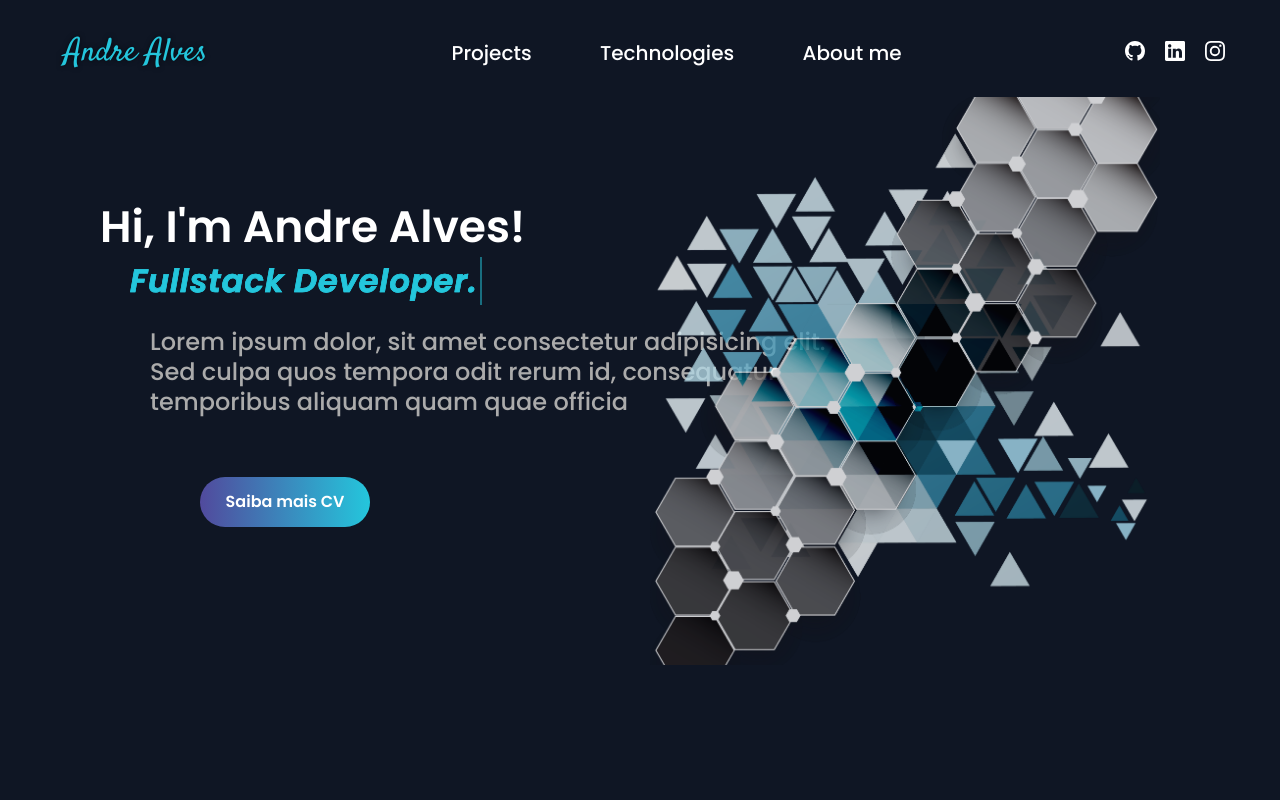
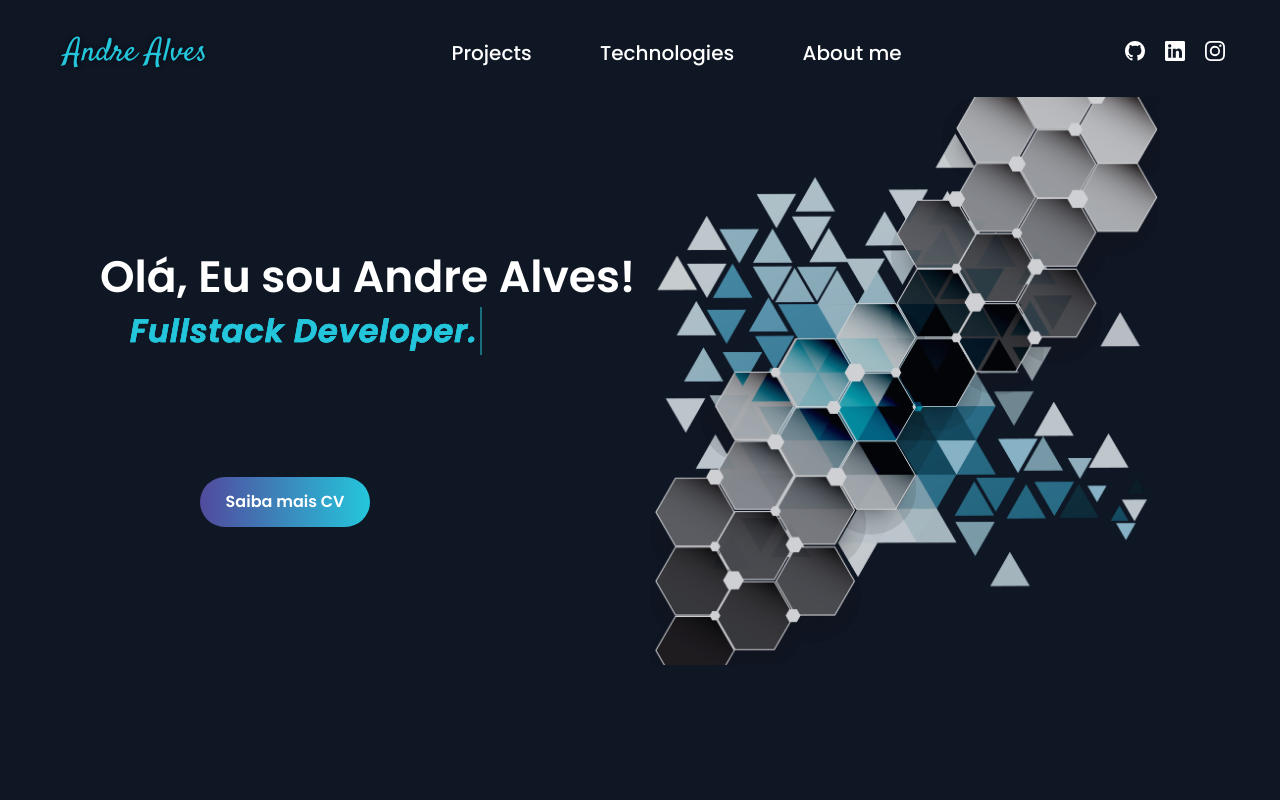
Before and after one commit to andallves/portfolio2.0, a React (Vite) app: page / in a window 1280 px wide. Shown: the top 800 px of the page. Built offline with nearby package versions, Linux system fonts and the light colour scheme.

Commit message:
removing paragraph

```diff
--- a/src/layout/Header/index.tsx
+++ b/src/layout/Header/index.tsx
@@ -6,18 +6,13 @@ export const Header = () => {
   return (
     <Styled.Header>
       <h1 >
-        Hi, I'm Andre Alves!
+        Olá, Eu sou Andre Alves!
       </h1>
       <div className="text-animate">
         <h3>Fullstack Developer.</h3>
       </div>
 
-      <p>
-        Lorem ipsum dolor, sit amet consectetur adipisicing elit. Sed culpa quos
-        tempora odit rerum id, consequatur temporibus aliquam quam quae officia
-      </p>
-
-      <img src={headerBg} alt="abstract image" />
+      <img src={headerBg} alt="Imagem abstrata" />
 
       <Curriculum />
     </Styled.Header>
--- a/src/layout/Header/styles.ts
+++ b/src/layout/Header/styles.ts
@@ -15,7 +15,7 @@ export const Header = styled.header`
 
     > h1 {
       position: absolute;
-      top: 10rem;
+      top: 15rem;
       left: 10rem;
       font-size: ${theme.sizes.xhuge};
       font-family: ${theme.fontFamily.default};
@@ -28,7 +28,7 @@ export const Header = styled.header`
     > .text-animate {
       position: absolute;
       left: 13rem;
-      top: 15rem;
+      top: 20rem;
       width: 35rem;
     }
 
```
